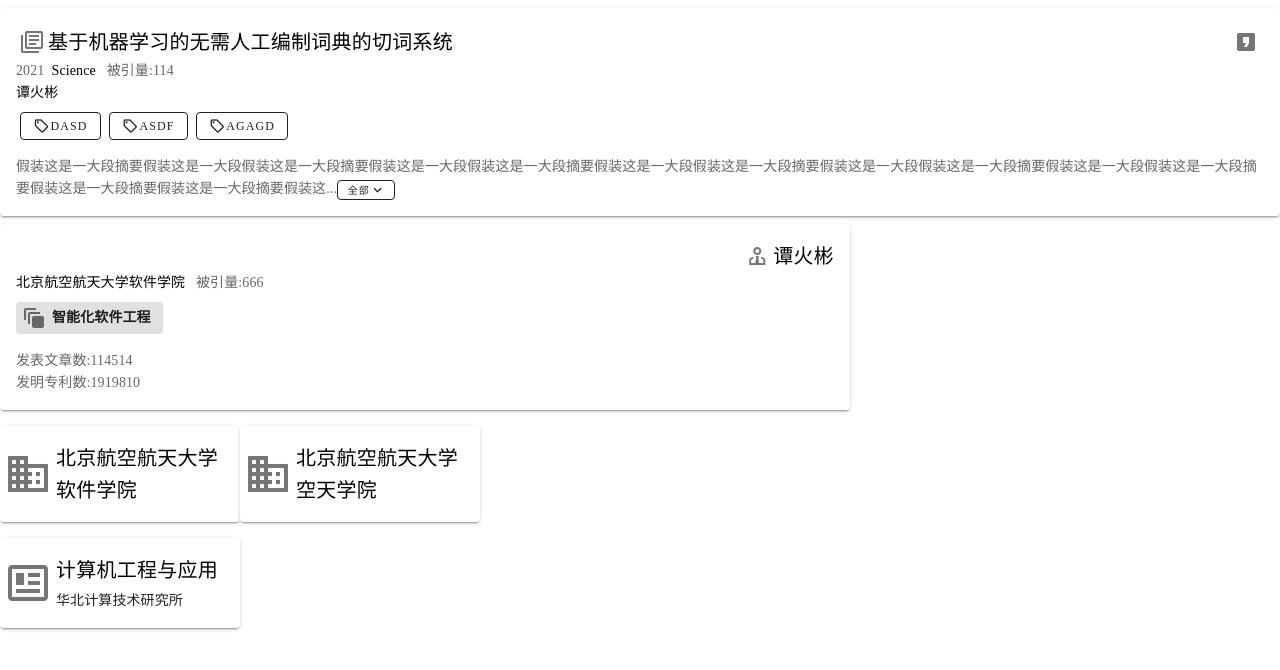
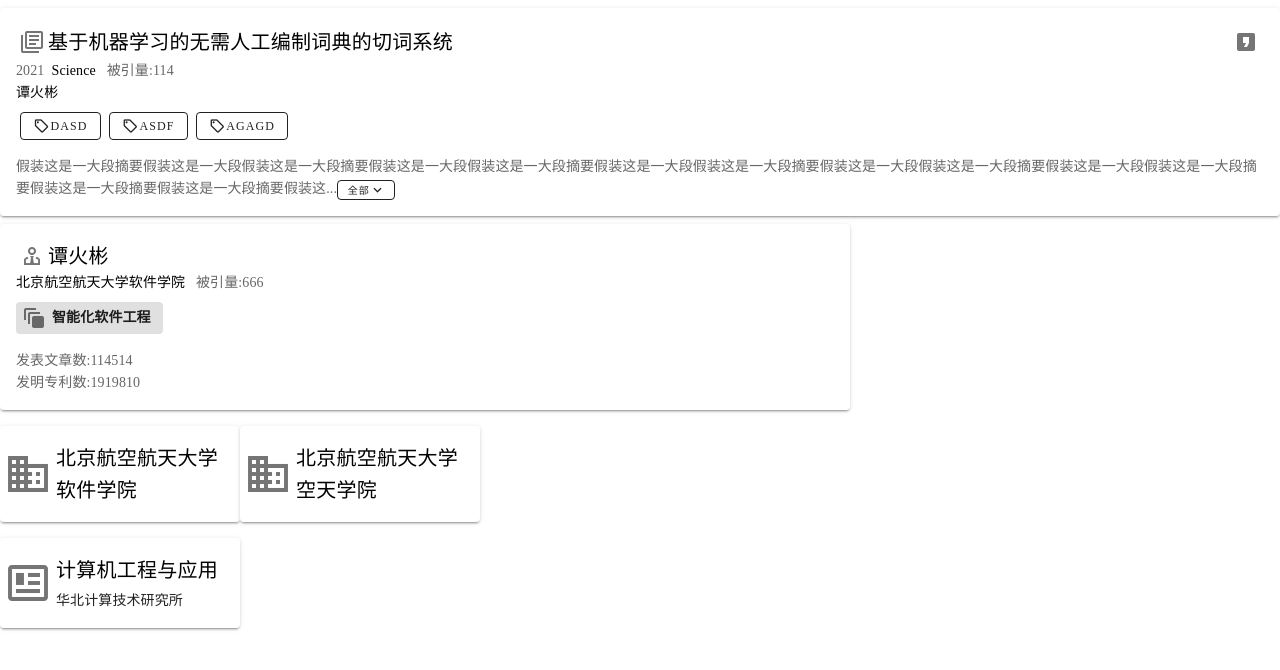
Before and after one commit to sink12138/infinite-academic, a Vue app in the folder frontend/: page /about in a window 1280 px wide. Shown: the top 670 px of the page. Built offline with nearby package versions, Linux system fonts and the light colour scheme; a web font is replaced by a local one; what vue-clipboard2 would draw is missing.

Commit message:
author card

```diff
--- a/frontend/src/components/card/CardAuthor.vue
+++ b/frontend/src/components/card/CardAuthor.vue
@@ -1,11 +1,7 @@
 <template>
   <v-card class="text-left my-2" max-width="850">
     <v-card-title class="d-flex">
-      <v-row>
-        <v-col>
-          <h3 v-if="disabled == 'disabled'">ID: {{ item.id }}</h3>
-        </v-col>
-      </v-row>
+      <h3 v-if="disabled == 'disabled'">ID: {{ item.id }}</h3>
       <v-icon class="mx-1"> mdi-account-tie-outline </v-icon>
       <span
         class="link"
```
